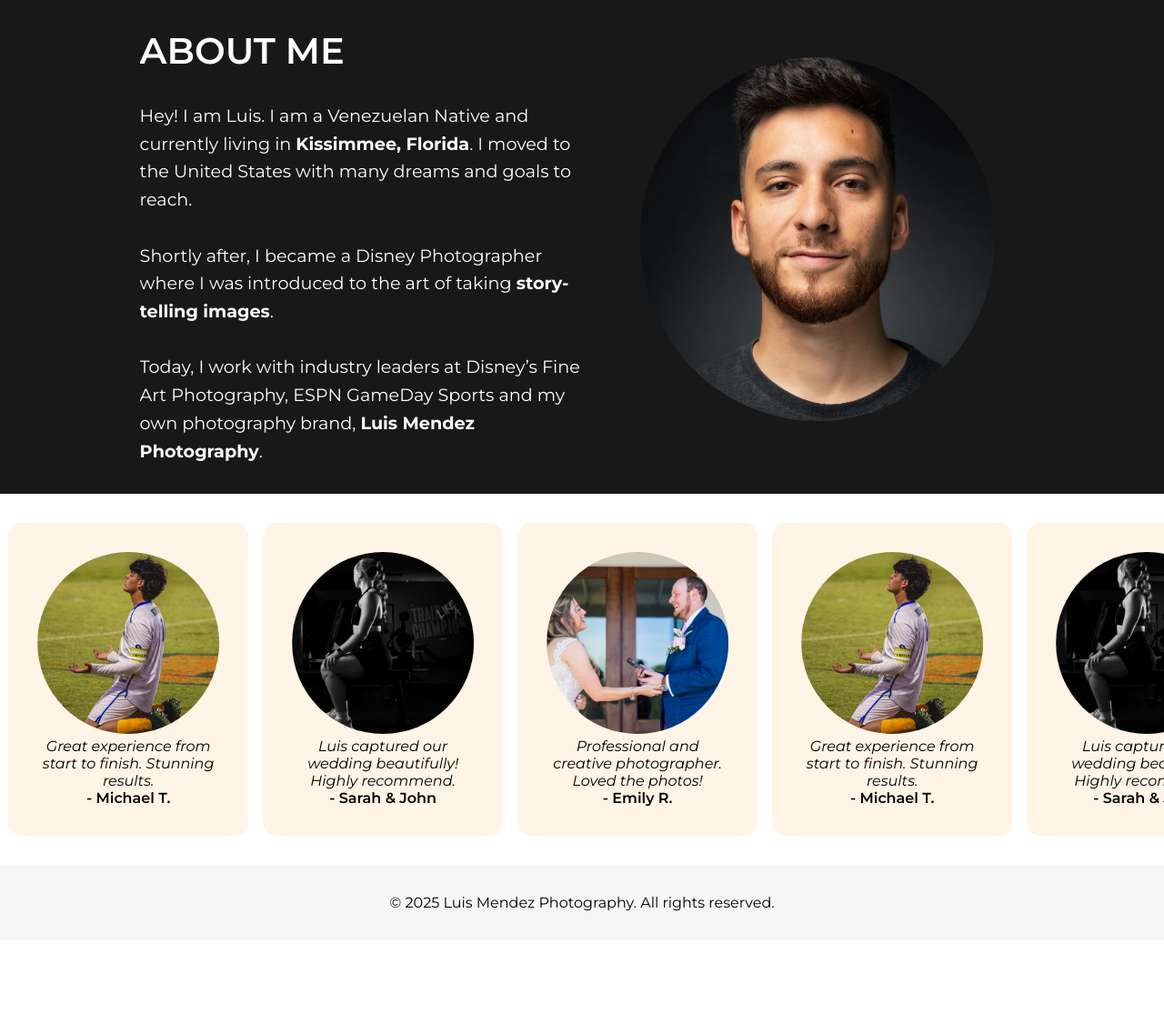
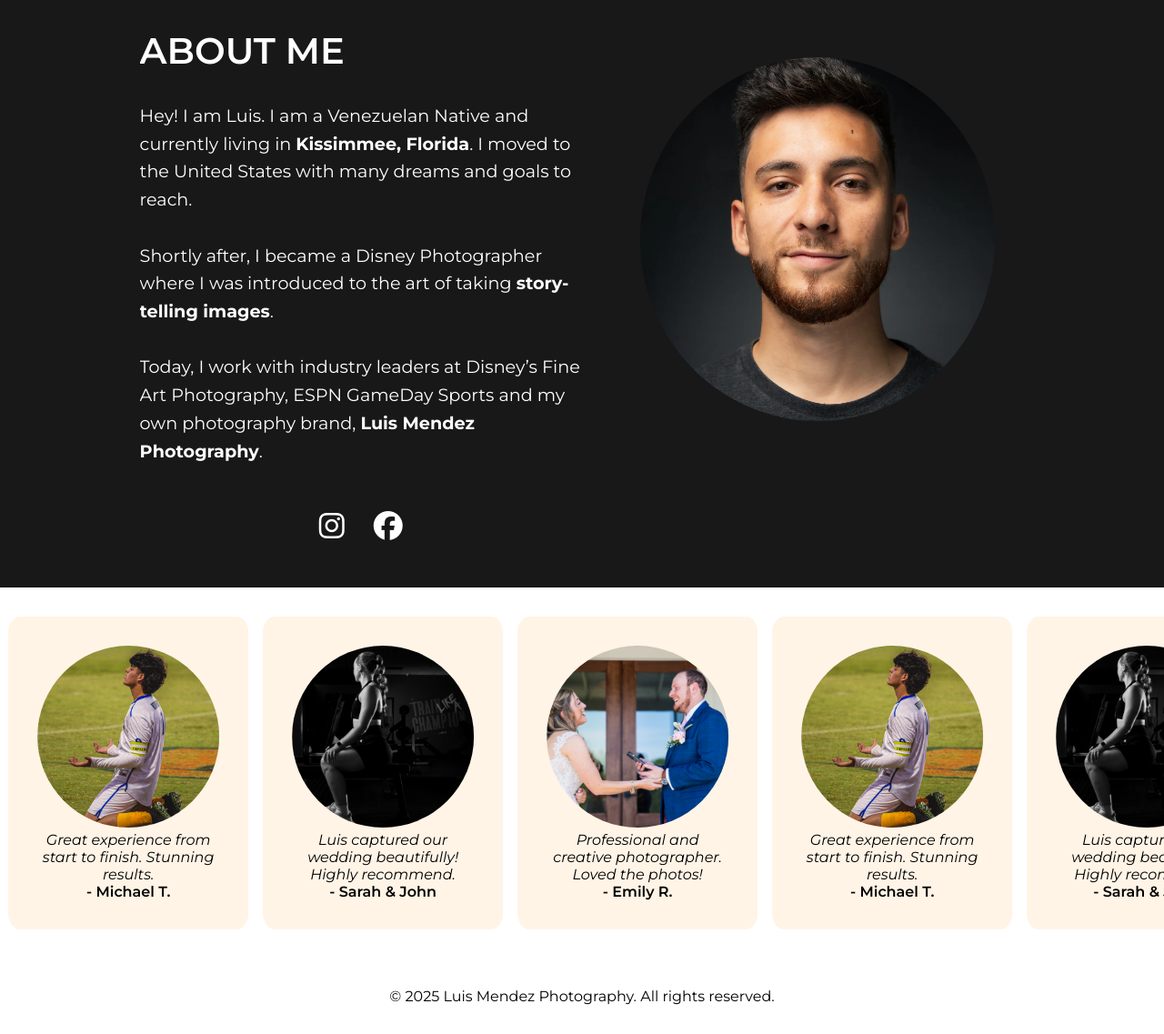
Before and after one commit to mndzl/LuisMendezPhotography, a Django app: page / in a window 1280 px wide. Shown: the part 1685-2822 px from the top of the page at 91% size. Before the commit the page ends 2687 px from the top, so only its background shows below. Run offline with Django 4.2, Linux system fonts and the light colour scheme; some libraries are stand-ins or nearby versions.

Commit message:
created socials.html

```diff
--- a/portfolio/templates/portfolio/landing_page.html
+++ b/portfolio/templates/portfolio/landing_page.html
@@ -22,11 +22,14 @@
             <br><br>
             Today, I work with industry leaders at Disney’s Fine Art Photography, ESPN GameDay Sports and my own photography brand, <b>Luis Mendez Photography</b>.
             </p>
+            {% include 'socials.html' %}
+
         </div>
         <div class="about-img"><img src="{% static aboutMeImg %}" alt="Luis Mendez Headshot"></div>
     </div>
 </section>
 
+
 {% include 'testimonials.html' %}
 
 {% endblock %}
--- /dev/null
+++ b/static/css/socials.css
@@ -0,0 +1,14 @@
+.socials-block{
+    display: flex;
+    justify-content: center;
+    margin:1em 0;
+}
+.socials{
+    display: flex;
+    gap:2em;
+}
+.socials a{
+    font-size: 2em;
+    color:#fff;
+    text-decoration: none;
+}
--- a/static/css/styles.css
+++ b/static/css/styles.css
@@ -53,7 +53,6 @@
 }
 
 footer{
-    background-color: #f6f6f6;
     width: 100%;
     box-sizing: border-box;
     margin-top:1em;
--- a/templates/layout.html
+++ b/templates/layout.html
@@ -13,6 +13,8 @@
     <link rel="preconnect" href="https://fonts.gstatic.com" crossorigin>
     <link href="https://fonts.googleapis.com/css2?family=Montserrat:ital,wght@0,100..900;1,100..900&display=swap" rel="stylesheet">
 
+    <!-- Icons -->
+     <script src="https://kit.fontawesome.com/b9111ef8dc.js" crossorigin="anonymous"></script>
 </head>
 <body>
     <header>
--- /dev/null
+++ b/templates/socials.html
@@ -0,0 +1,13 @@
+{% load static %}
+<link rel="stylesheet" href="{% static 'css/socials.css' %}">
+<section class="socials-block">
+    <div class="socials">
+        <div class="social">
+            <a href="https://www.instagram.com/luismendezphoto"><i class="fa-brands fa-instagram"></i></a>
+        </div>
+        <div class="social">
+            <a href="https://www.facebook.com/profile.php?id=61560697774496"><i class="fa-brands fa-facebook"></i></a>
+        </div>
+    </div>
+
+</section>
```
